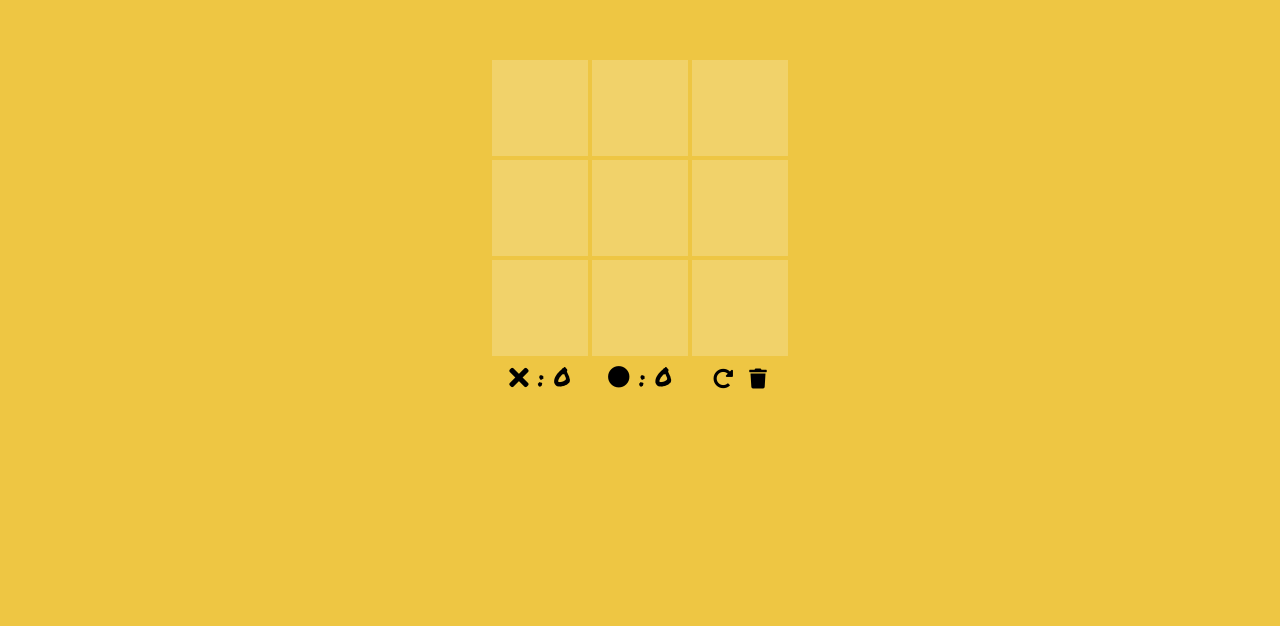
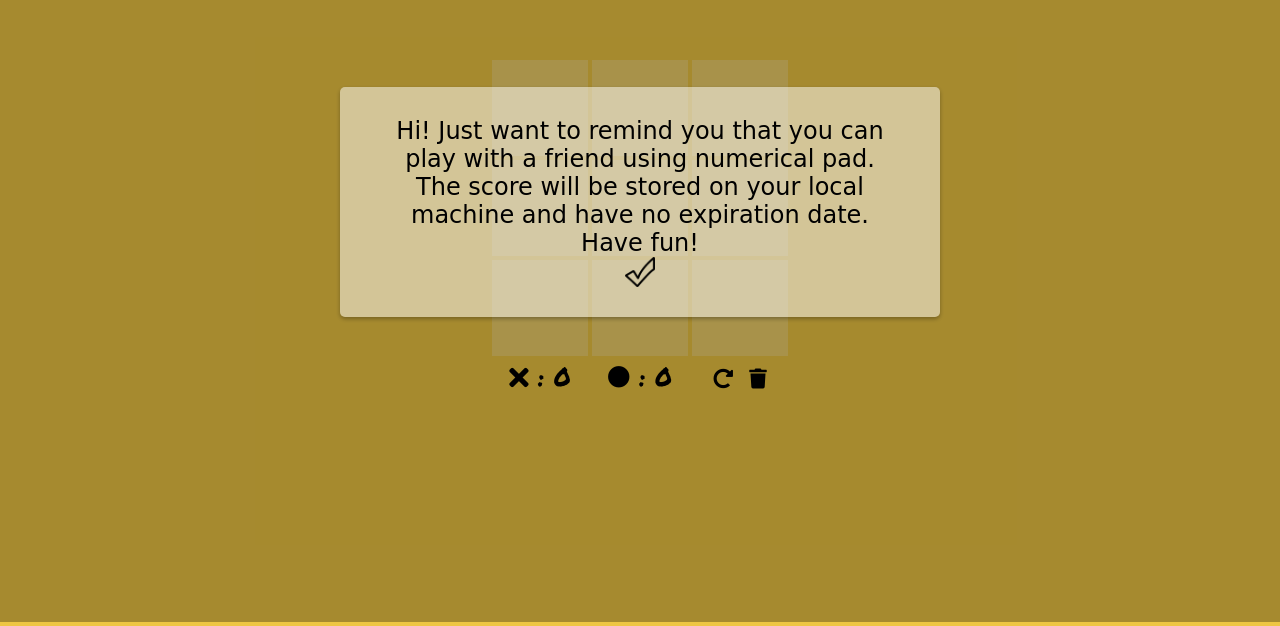
Before and after one commit to mihaighe/tictactoe, a plain HTML site: page index.html in a window 1280 px wide. Shown: the part 174-800 px from the top of the page. Drawn offline with Linux system fonts and the light colour scheme; a web font is replaced by a local one.

Commit message:
Modal message

```diff
--- a/index.html
+++ b/index.html
@@ -35,6 +35,15 @@
         <button id="restart" ><i class="fas fa-redo-alt"></i></button>
         <button id="delete"><i class="fas fa-trash"> </i></button>
       </div>
+
+      <div class="modal-container show" id="modal_container">
+        <div class="modal">
+          <div id="modal">
+          </div>
+          <input type="image" id="close" src="/content/ok.png" />
+        </div>
+      </div>
+
     </div>
   </body>
 </html>
--- a/script.js
+++ b/script.js
@@ -21,9 +21,8 @@ const oScoreElement = document.getElementById("o");
 const restartButton = document.getElementById("restart");
 const deleteButton = document.getElementById("delete");
 
-
 restartButton.addEventListener("click", restartGame);
-deleteButton.addEventListener("click",  deleteScore);
+deleteButton.addEventListener("click", deleteScore);
 
 let xTurn = true;
 start();
@@ -159,14 +158,16 @@ function deleteScore() {
   oScoreElement.innerHTML = ` : 0`;
 }
 
-// I will add these lines
-// in order to rise the percentage of
-// JavaScript used because CSS shows first
+const text = document.getElementById("modal");
+const close = document.getElementById("close");
+const modal_container = document.getElementById("modal_container");
 
-// I will add these lines
-// in order to rise the percentage of
-// JavaScript used because CSS shows first
 
-// I will add these lines
-// in order to rise the percentage of
-// JavaScript used because CSS shows first
+text.innerHTML =
+  "Hi! Just want to remind you that you can play with a friend using " +
+  "numerical pad. <br> The score will be stored on your local machine" +
+  " and have no expiration date. Have fun!";
+
+close.addEventListener("click", () => {
+  modal_container.classList.remove("show");
+});
--- a/styles.css
+++ b/styles.css
@@ -1,4 +1,6 @@
 @import url('https://fonts.googleapis.com/css2?family=Permanent+Marker&display=swap');
+@import url('https://fonts.googleapis.com/css2?family=Langar&display=swap');
+
 
 *,
 *::after,
@@ -139,7 +141,6 @@ body {
 }
 
 button {
-  /* margin-top: 4px; */
   background: none;
   border: none;
   cursor: pointer;
@@ -164,3 +165,44 @@ button:focus {
   margin-top: 8px;
   font-size: 22px;
 }
+
+
+.modal-container {
+  opacity: 0;
+  pointer-events: none;
+  background-color: rgba(0, 0, 0, 0.3);
+  display: flex;
+  align-items: center;
+  justify-content: center;
+  position: fixed;
+  top: 0;
+  left: 0;
+  height: 105vh;
+  width: 100vw;
+  transition: opacity 0.3s ease;
+  margin-top: -44px;
+}
+
+.modal-container.show {
+  pointer-events: auto;
+  opacity: 1;
+}
+
+.modal {
+  font-family: 'Langar', cursive;
+  font-size: 24px;
+  background-color: rgba(255, 255, 255, 0.5);
+  border-radius: 5px;
+  box-shadow: 0 2px 4px rgba(0, 0, 0, 0.3);
+  padding: 30px 50px;
+  width: 600px;
+  max-width: 100%;
+  display: flex;
+  flex-direction: column;
+  align-items: center;
+  text-align: center;
+}
+
+#close {
+  width: 30px;
+}
```
Also changed, not shown: content/ok.png (added).
